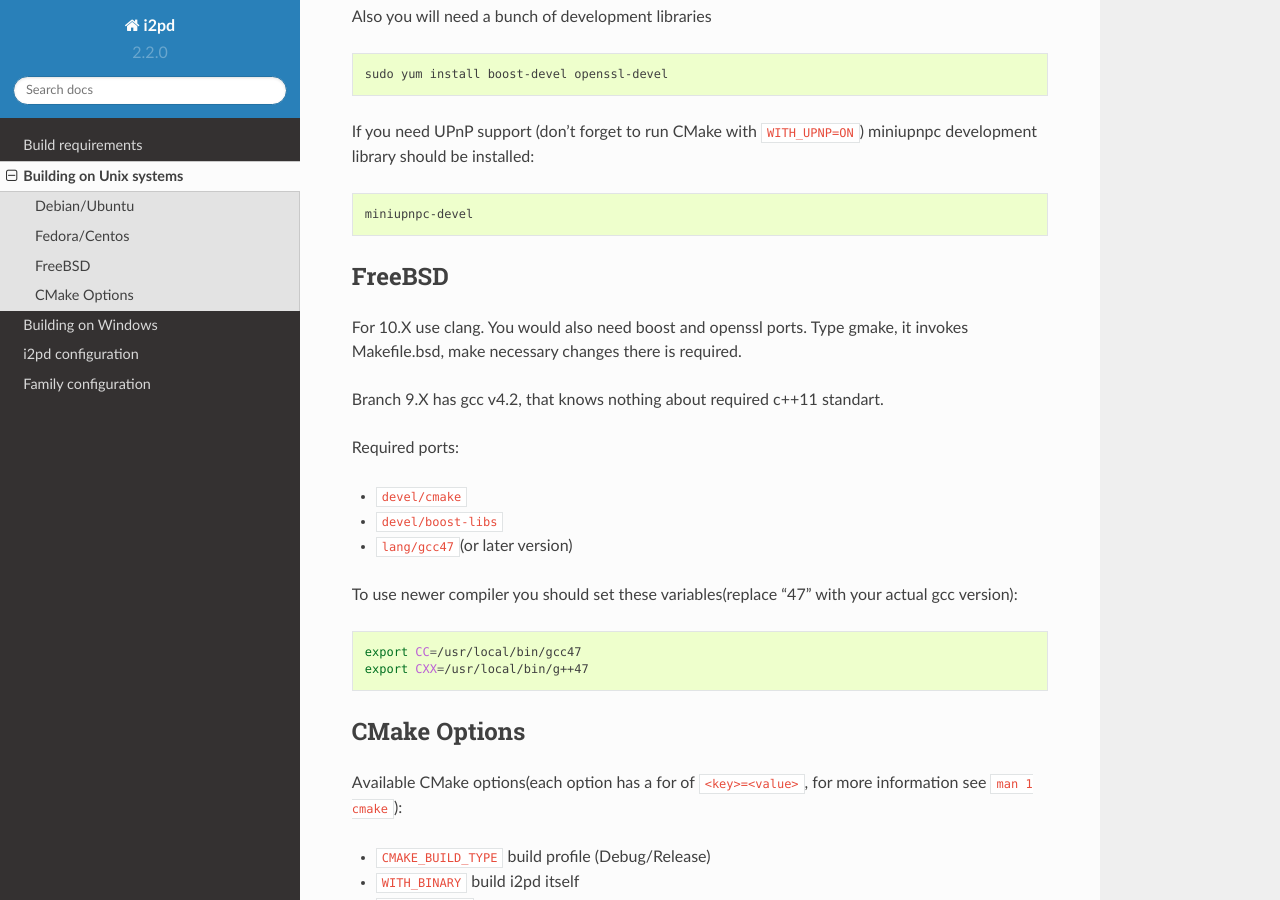
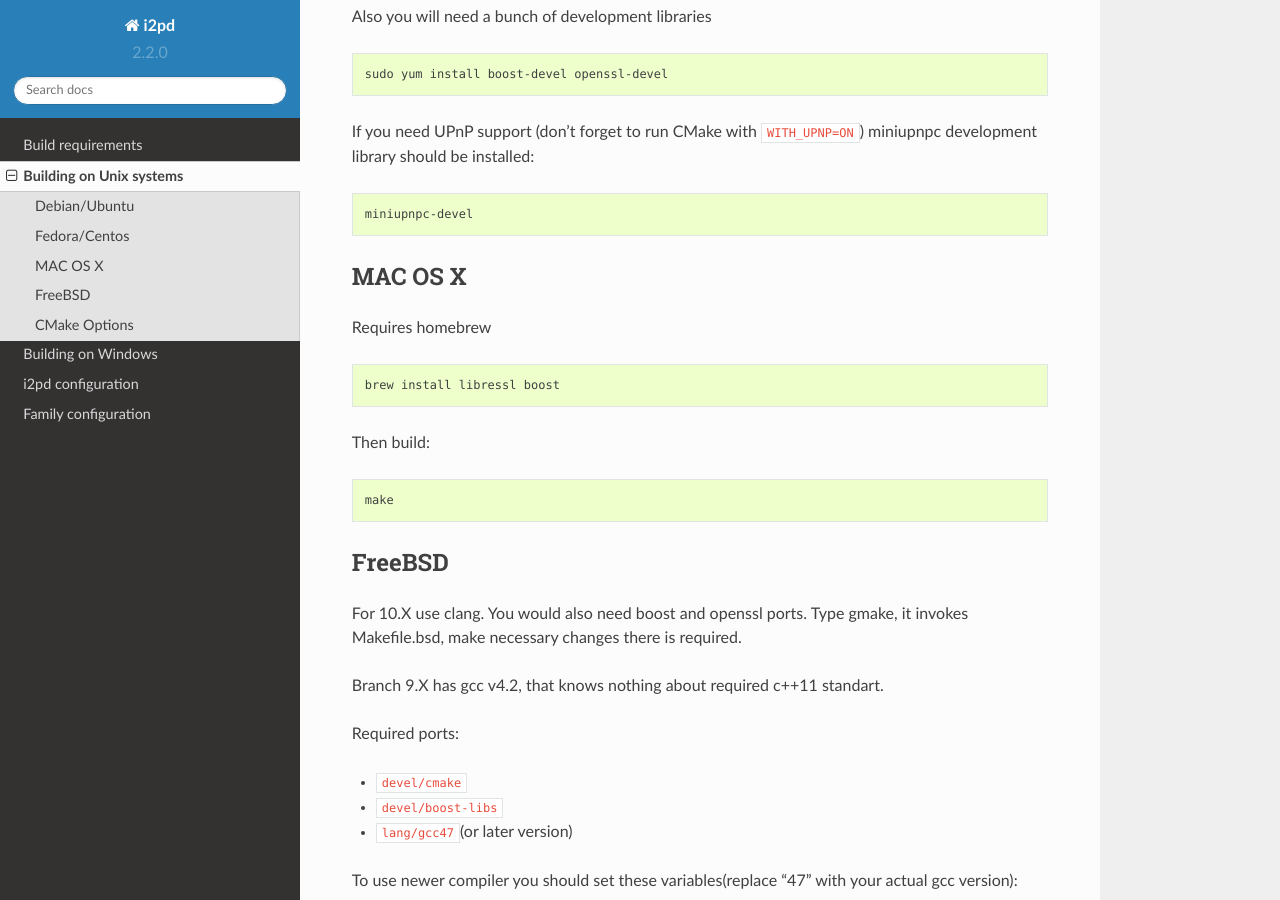
Before and after one commit to PurpleI2P/i2pd, a Sphinx documentation site: the page built from docs/build_notes_unix.md, in a window 1280 px wide and 900 px high, scrolled down 1988 px. Built offline with Sphinx 7.4.7 and the Read the Docs theme 2.0.0, drawn with Linux system fonts in a browser that asks for light colours.

Commit message:
fix mac brew, use libressl and homebrew

````diff
--- a/docs/build_notes_unix.md
+++ b/docs/build_notes_unix.md
@@ -93,6 +93,21 @@
 miniupnpc-devel
 ```
 
+MAC OS X
+--------
+
+Requires homebrew
+
+```bash
+brew install libressl boost
+```
+
+Then build:
+```bash
+make
+```
+
+
 FreeBSD
 -------
 
````
Also changed, not shown: 2 other files.
